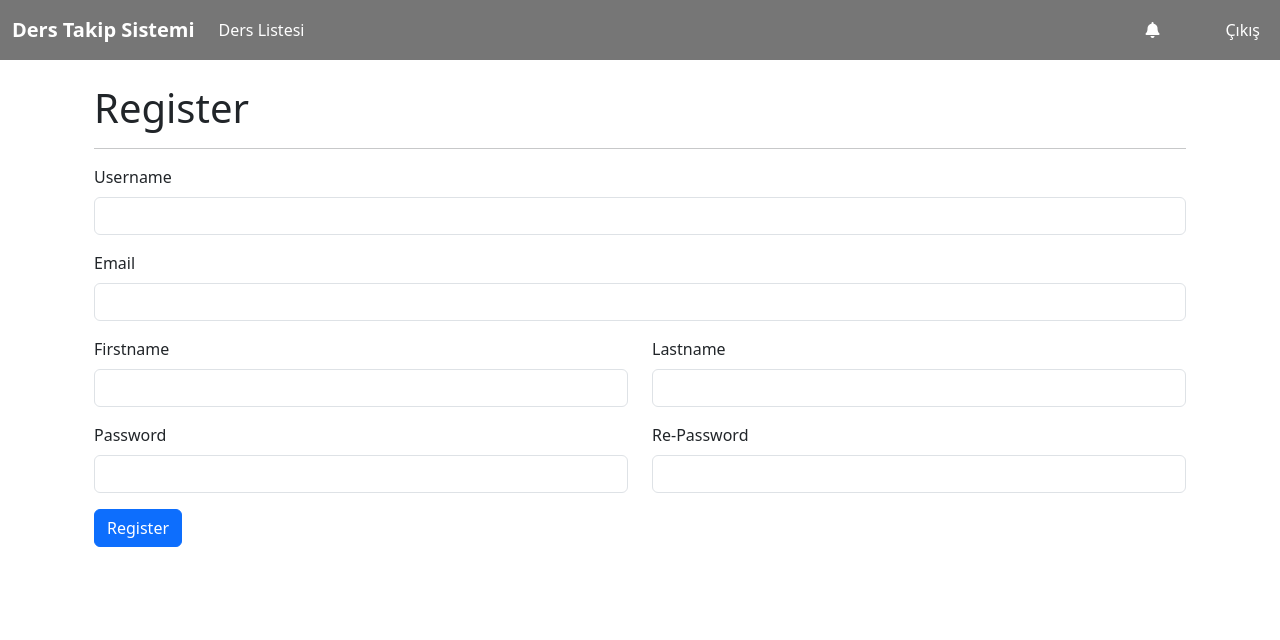
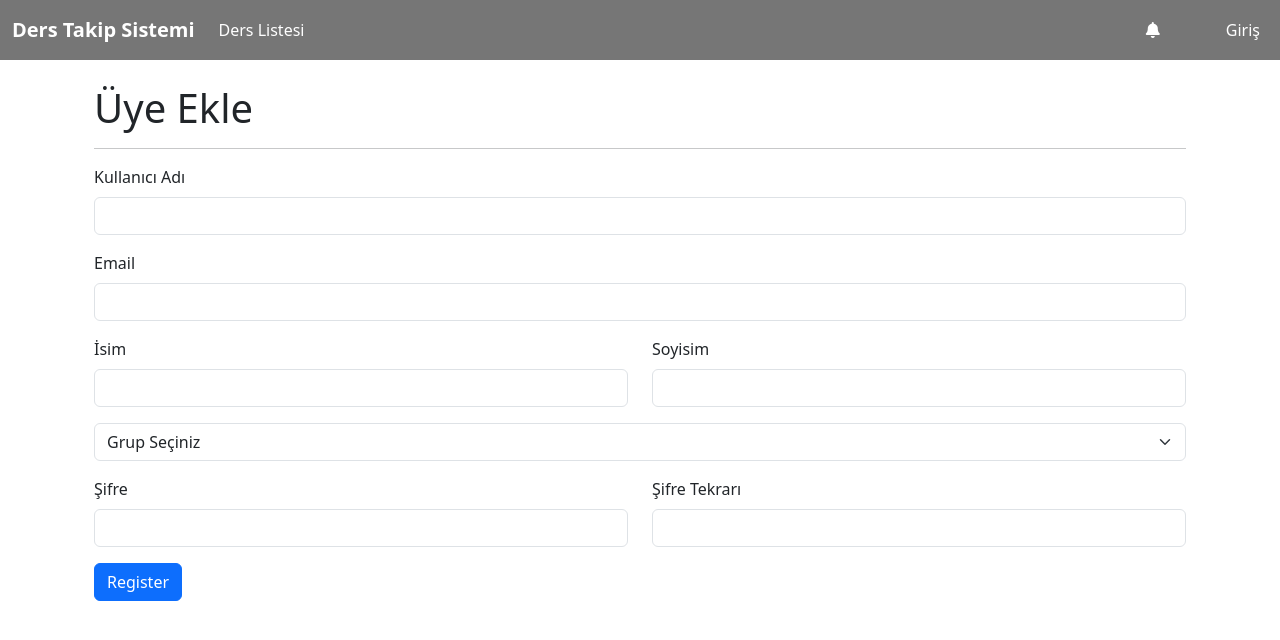
Before and after one commit to subhanakbenli/ders-takip-paneli, a Django app: page /account/register in a window 1280 px wide. Shown: the top 640 px of the page. Run offline with Django 5.2, Linux system fonts and the light colour scheme.

Commit message:
giriş işlemi ce kayıt işlemi güncellendi
register işleminde group bilgisi de alınıyor

```diff
--- a/ders_takip/account/templates/account/register.html
+++ b/ders_takip/account/templates/account/register.html
@@ -5,13 +5,13 @@
     <link rel="stylesheet" href="{% static 'account/css/style.css' %}">
 {% endblock %}
 
-{% block title%} Register {% endblock %}
+{% block title%} Üye Ekle {% endblock %}
 
 {% block content %}
 
 <div class="container mt-3">
    <div class="col">
-        <h1>Register</h1>
+        <h1>Üye Ekle</h1>
         <hr>
 
         <form method="POST">
@@ -22,7 +22,7 @@
                 </div>
             {% endif %}
             <div class="mb-3">
-                <label for="username" class="form-label">Username</label>
+                <label for="username" class="form-label">Kullanıcı Adı</label>
                 <input type="text" class="form-control" name="username" value="{{ username }}">
             </div>
             <div class="mb-3">
@@ -31,25 +31,35 @@
             </div>
             <div class="row mb-3">
                 <div class="col">
-                     <label for="firstname" class="form-label">Firstname</label>
+                     <label for="firstname" class="form-label">İsim</label>
                     <input type="text" class="form-control" name="firstname" value="{{ firstname }}">
                 </div>
                 <div class="col">
-                    <label for="lastname" class="form-label">Lastname</label>
+                    <label for="lastname" class="form-label">Soyisim</label>
                 <input type="text" class="form-control" name="lastname" value="{{ lastname }}">
                 </div>
             </div>
-
+            <div class="mb-3">
+                <select class="form-select" id="group" name="group" required>
+                    <option value="" selected disabled>Grup Seçiniz</option>
+                    {% for group in groups %}
+                    <option value="{{ group }}"{% if group == selected_group %}selected{% endif %}>
+                        {{ group }}
+                    </option>
+                    {% endfor %}
+                </select>
+            </div>
             <div class="row mb-3">
                 <div class="col">
-                     <label for="password" class="form-label">Password</label>
+                     <label for="password" class="form-label">Şifre</label>
                     <input type="password" class="form-control" name="password">
                 </div>
                 <div class="col">
-                    <label for="repassword" class="form-label">Re-Password</label>
+                    <label for="repassword" class="form-label">Şifre Tekrarı</label>
                     <input type="password" class="form-control" name="repassword">
                 </div>
             </div>
+
 
 
             <div class="mb-3"></div>
--- a/ders_takip/account/urls.py
+++ b/ders_takip/account/urls.py
@@ -2,7 +2,7 @@ from django.urls import path
 from . import views
 
 urlpatterns = [
-    path("login", views.login_request, name="login"),
+    path("login/", views.login_request, name="login"),
     path("register", views.register_request, name="register"),
     path("logout", views.logout_request, name="logout"),
 ]
--- a/ders_takip/account/views.py
+++ b/ders_takip/account/views.py
@@ -22,17 +22,17 @@ def login_request(request):
 
     return render(request, "account/login.html")
 
+# @login_required
 def register_request(request):
-    if request.user.is_authenticated:
-        return redirect("home")
-
-    if request.method == "POST":
+    groups = ["Kullanıcı", "Süper Kullanıcı", "Admin"]
+    if request.method == "POST" and request.user.is_authenticated :
         username = request.POST["username"]
         email = request.POST["email"]
         firstname = request.POST["firstname"]
         lastname = request.POST["lastname"]
         password = request.POST["password"]
         repassword = request.POST["repassword"]
+        group = request.POST["group"]
 
         if password == repassword:
             if User.objects.filter(username=username).exists():
@@ -42,7 +42,10 @@ def register_request(request):
                     "username":username,
                     "email":email,
                     "firstname": firstname,
-                    "lastname":lastname
+                    "lastname":lastname,
+                    "groups":groups,
+                    "selected_group":group
+
                 })
             else:
                 if User.objects.filter(email=email).exists():
@@ -52,10 +55,17 @@ def register_request(request):
                         "username":username,
                         "email":email,
                         "firstname": firstname,
-                        "lastname":lastname
+                        "lastname":lastname,
+                        "selected_group":group,
+                        "groups":groups,
                     })
                 else:
-                    user = User.objects.create_user(username=username,email=email,first_name=firstname,last_name=lastname,password=password)
+                    user = User.objects.create_user(username=username,
+                                                    email=email,
+                                                    first_name=firstname,
+                                                    last_name=lastname,
+                                                    password=password,
+                                                    groups=group)
                     user.save()
                     return redirect("login")
         else:
@@ -64,10 +74,12 @@ def register_request(request):
                 "username":username,
                 "email":email,
                 "firstname": firstname,
-                "lastname":lastname
+                "lastname":lastname,
+                "groups":group,
+                "selected_group":group,
             })
 
-    return render(request, "account/register.html")
+    return render(request, "account/register.html",{ "groups":groups })
 
 @login_required
 def logout_request(request):
--- a/ders_takip/ders_takip/settings.py
+++ b/ders_takip/ders_takip/settings.py
@@ -119,6 +119,7 @@ USE_I18N = True
 
 USE_TZ = True
 
+LOGIN_URL = '/account/login/'
 
 # Static files (CSS, JavaScript, Images)
 # https://docs.djangoproject.com/en/5.1/howto/static-files/
--- a/ders_takip/templates/partials/navbar.html
+++ b/ders_takip/templates/partials/navbar.html
@@ -19,9 +19,21 @@
                 <li class="nav-item">
                     <a class="nav-link text-white" href="/notifications"><i class="fas fa-bell"></i></a> <!-- Font Awesome çan simgesi -->
                 </li>
-                <li class="nav-item logout-item">
-                    <a class="nav-link btn btn-danger text-white" href="{% url 'logout' %}">Çıkış</a>
-                </li>
+                {% if user.is_authenticated %}
+                    <li class="nav-item logout-item">
+                        <a class="nav-link btn btn-danger text-white" href="{% url 'register' %}">Üye Ekle</a>
+                    </li>
+                    <li class="nav-item logout-item">
+                        <a class="nav-link btn btn-danger text-white" href="{% url 'logout' %}">Çıkış</a>
+                    </li>
+                {% else %}
+                    <li class="nav-item logout-item">
+                        <a class="nav-link btn btn-danger text-white" href="{% url 'login' %}">Giriş</a>
+                    </li>
+
+                {% endif %}
+
+
             </ul>
         </div>
     </div>
--- a/yapılacaklar.txt
+++ b/yapılacaklar.txt
@@ -1,8 +1,8 @@
 Görevler 1 :
     Login işlemleri kontrol edileccek yetkilendirme işlemleri ile yetkili kullanıcı decaratörü oluşturulacak
-    Gerekli tablolar oluşturulacak
     Navbar içine gerekli sayafalara bağlantılar eklenecek
     Dersi veren kişilerin verdikleri dersleri göstereceğimiz bir sayfa
+    Gerekli tablolar oluşturulacak
 
     DErs Kayıt Sayfası Yapıalcak burada zorunlu ve opsiyonel kısımlar var bunu unutmayalım
     Kaydedilen Dersleri listeleyeceğimiz bir sayfa olacak
```
